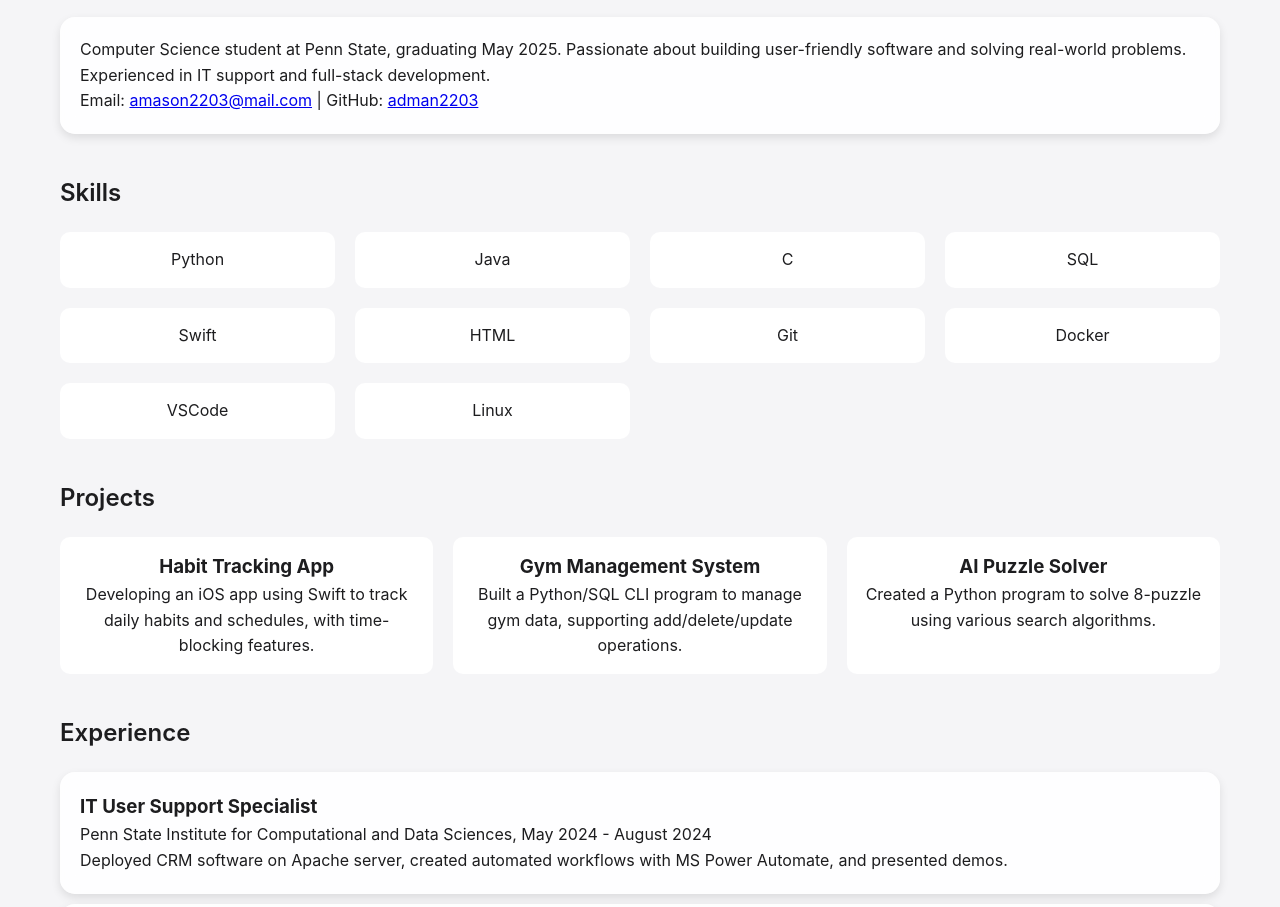
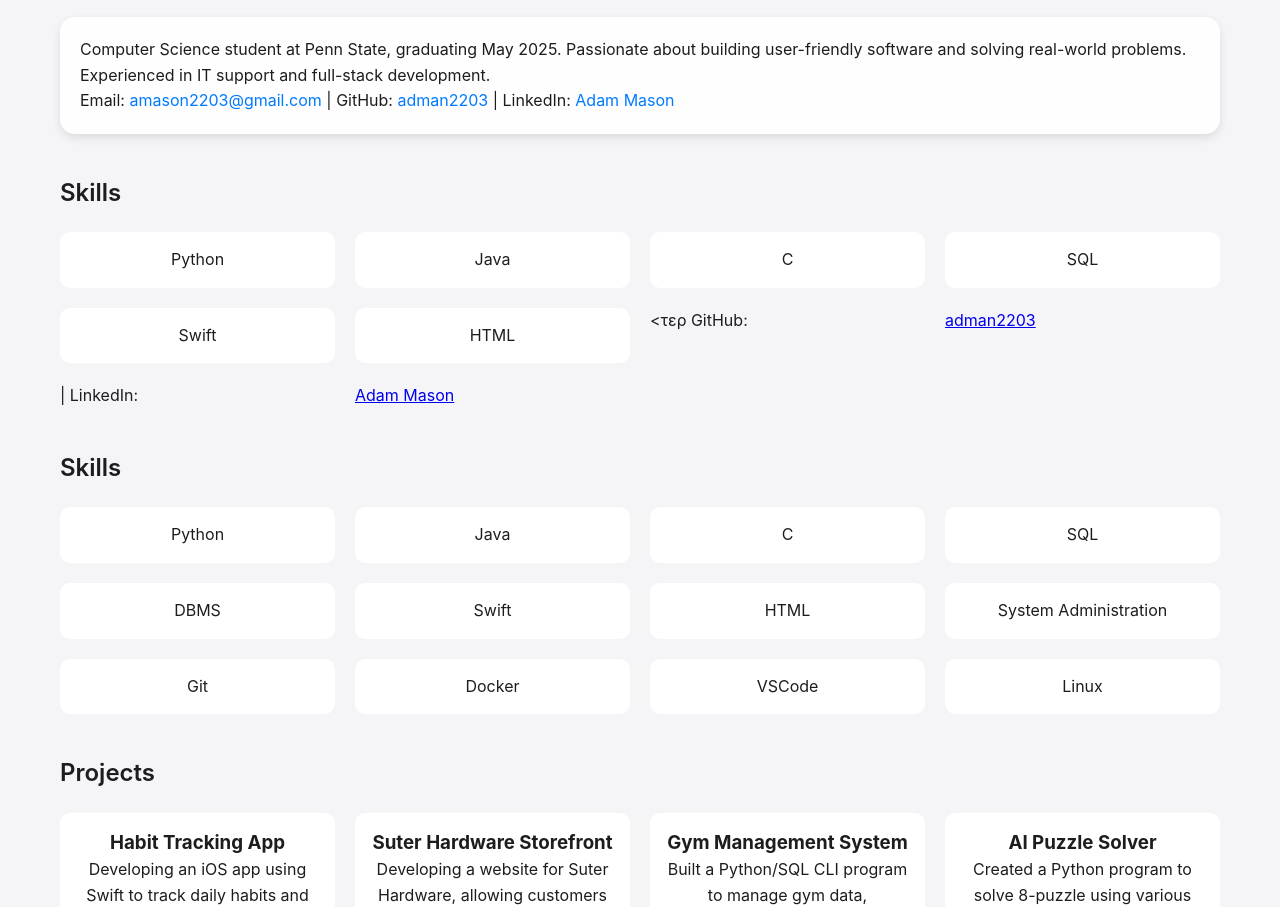
Before and after one commit to adman2203/adman2203.github.io, a plain HTML site: page index.html in a window 1280 px wide. Shown: the part 167-1074 px from the top of the page. Drawn offline with Linux system fonts and the light colour scheme.

Commit message:
add linkedin and hw store

```diff
--- a/index.html
+++ b/index.html
@@ -91,6 +91,23 @@
             background: rgba(44, 44, 46, 0.9);
         }
 
+        .card a {
+            color: #007aff;
+            text-decoration: none;
+        }
+
+        body.dark .card a {
+            color: #2997ff; /* Lighter blue for dark mode */
+        }
+
+        .card a:hover {
+            color: #005bb5; /* Slightly darker on hover */
+        }
+
+        body.dark .card a:hover {
+            color: #66b0ff; /* Lighter hover for dark mode */
+        }
+
         .skills-grid, .projects-grid {
             display: grid;
             grid-template-columns: repeat(auto-fit, minmax(250px, 1fr));
@@ -142,7 +159,11 @@
             <h1>Adam Mason</h1>
             <div class="card">
                 <p>Computer Science student at Penn State, graduating May 2025. Passionate about building user-friendly software and solving real-world problems. Experienced in IT support and full-stack development.</p>
-                <p>Email: <a href="mailto:amason2203@mail.com">amason2203@mail.com</a> | GitHub: <a href="https://github.com/adman2203">adman2203</a></p>
+                <p>
+                    Email: <a href="mailto:amason2203@gmail.com">amason2203@gmail.com</a> |
+                    GitHub: <a href="https://github.com/adman2203">adman2203</a> |
+                    LinkedIn: <a href="https://www.linkedin.com/in/adam-mason-935a9b236/">Adam Mason</a>
+                </p>
             </div>
         </section>
 
@@ -155,6 +176,24 @@
                 <div class="skill-item">SQL</div>
                 <div class="skill-item">Swift</div>
                 <div class="skill-item">HTML</div>
+                <τερ
+                    GitHub: <a href="https://github.com/adman2203">adman2203</a> |
+                    LinkedIn: <a href="https://www.linkedin.com/in/adam-mason-935a9b236/">Adam Mason</a>
+                </p>
+            </div>
+        </section>
+
+        <section id="skills">
+            <h2>Skills</h2>
+            <div class="skills-grid">
+                <div class="skill-item">Python</div>
+                <div class="skill-item">Java</div>
+                <div class="skill-item">C</div>
+                <div class="skill-item">SQL</div>
+                <div class="skill-item">DBMS</div>
+                <div class="skill-item">Swift</div>
+                <div class="skill-item">HTML</div>
+                <div class="skill-item">System Administration</div>
                 <div class="skill-item">Git</div>
                 <div class="skill-item">Docker</div>
                 <div class="skill-item">VSCode</div>
@@ -168,6 +207,10 @@
                 <div class="project-item">
                     <h3>Habit Tracking App</h3>
                     <p>Developing an iOS app using Swift to track daily habits and schedules, with time-blocking features.</p>
+                </div>
+                <div class="project-item">
+                    <h3>Suter Hardware Storefront</h3>
+                    <p>Developing a website for Suter Hardware, allowing customers to provide their details to get car keys made for their make and model.</p>
                 </div>
                 <div class="project-item">
                     <h3>Gym Management System</h3>
@@ -190,7 +233,7 @@
             <div class="card">
                 <h3>IT Service Desk Support Specialist</h3>
                 <p>Penn State University, August 2022 - Present</p>
-                <p>Provide technical support, troubleshoot classroom technology, and document incident tickets.</p>
+                <p>Provide technical support, troubleshoot classroom tech, and document incident tickets.</p>
             </div>
         </section>
     </div>
```
